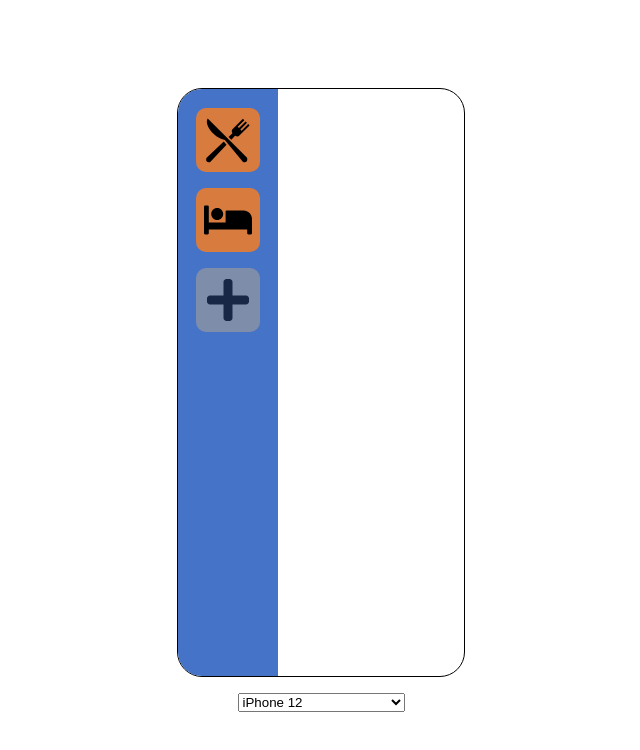
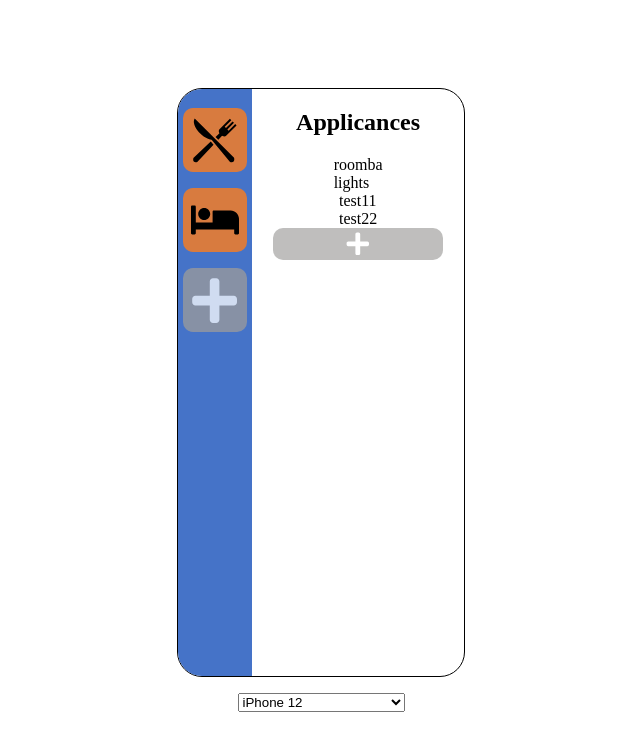
Before and after one commit to JonathanHYYan/Arduino-App-Mobile-Display, a React (Create React App) app: page /main in a window 1280 px wide. Shown: the top 750 px of the page, without its empty margins (319-959 px from the left). Built offline with nearby package versions, Linux system fonts and the light colour scheme.

Commit message:
[SDCWA-10] Create controls sections

```diff
--- a/src/Assets/data.js
+++ b/src/Assets/data.js
@@ -1,4 +1,16 @@
 export const data = [
-    {icon: 'kitchen', toggle1: 'test', bool1: true, toggle2: 'test2', bool2: false},
-    {icon: 'bed', toggle1: 'test', bool1: true, toggle2: 'test2', bool2: false},
-]
+  {
+    room: "kitchen",
+    appliance: {
+      names: ["roomba", "lights"],
+      boolean: [true, false],
+    },
+  },
+  {
+    room: "bed",
+    appliance: {
+      names: ["test11", "test22"],
+      boolean: [false, true],
+    },
+  },
+];
--- a/src/Components/Main/MainPage.js
+++ b/src/Components/Main/MainPage.js
@@ -1,11 +1,12 @@
 import {
   AddIcon,
+  AddControl,
   Bed,
-  Controls,
+  Appliance,
   DefaultPage,
   Icon,
   Kitchen,
-  Nav,
+  Rooms,
   Plus,
 } from "./MainPageStyles";
 import { data } from "../../Assets/data";
@@ -15,12 +16,12 @@ const MainPage = () => {
   // Based on the data the applicance icon should show in the nav and the options in controls
   // lighter shade of orange #F5B181
 
-  const icons = data.map((obj) => {
+  const rooms = data.map((obj) => {
     return (
-      <Icon key={obj.icon}>
-        {obj.icon === "kitchen" ? (
+      <Icon key={obj.room}>
+        {obj.room === "kitchen" ? (
           <Kitchen />
-        ) : obj.icon === "bed" ? (
+        ) : obj.room === "bed" ? (
           <Bed />
         ) : (
           ""
@@ -29,15 +30,37 @@ const MainPage = () => {
     );
   });
 
+  const appliances = data.map((obj) => {
+    const controls = obj.appliance.names.map((names, index) => {
+      return (
+        <>
+        <div>{names}</div>
+        <div>{obj.appliance.boolean[index]}</div>
+        </>
+      );
+    })
+    return (
+      <>
+        <div>{controls}</div>
+      </>
+    );
+  });
+
   return (
     <DefaultPage>
-      <Nav>
-        {icons}
+      <Rooms>
+        {rooms}
         <AddIcon>
           <Plus />
         </AddIcon>
-      </Nav>
-      <Controls></Controls>
+      </Rooms>
+      <Appliance>
+        <h2>Applicances</h2>
+        {appliances}
+        <AddControl>
+          <Plus />
+        </AddControl>
+      </Appliance>
     </DefaultPage>
   );
 };
--- a/src/Components/Main/MainPageStyles.js
+++ b/src/Components/Main/MainPageStyles.js
@@ -7,7 +7,7 @@ export const DefaultPage = styled.div`
   height: 100%;
 `;
 
-export const Nav = styled.div`
+export const Rooms = styled.div`
   box-sizing: border-box;
   padding: 1.2em 0;
   background-color: #4573c8;
@@ -32,7 +32,7 @@ export const Icon = styled.div`
 export const AddIcon = styled.div`
   cursor: pointer;
   background-color: #9d9c9a;
-  opacity: 0.65;
+  opacity: 0.75;
   height: 4em;
   width: 4em;
   border-radius: 10px;
@@ -53,8 +53,28 @@ export const Bed = styled(FaBed)`
 `;
 
 export const Plus = styled(FaPlus)`
-  width: 3em;
-  height: auto;
+  width: auto;
+  height: 80%;
+  color: white;
 `;
 
-export const Controls = styled.div``;
+export const Appliance = styled.div`
+  box-sizing: border-box;
+  width: 100%;
+  display: flex;
+  flex-direction: column;
+  align-items: center;
+`;
+
+export const AddControl = styled.div`
+  cursor: pointer;
+  background-color: #9d9c9a;
+  opacity: 0.65;
+  height: 2em;
+  width: 80%;
+  border-radius: 10px;
+  display: flex;
+  justify-content: center;
+  align-items: center;
+  margin-bottom: 1em;
+`;
```
